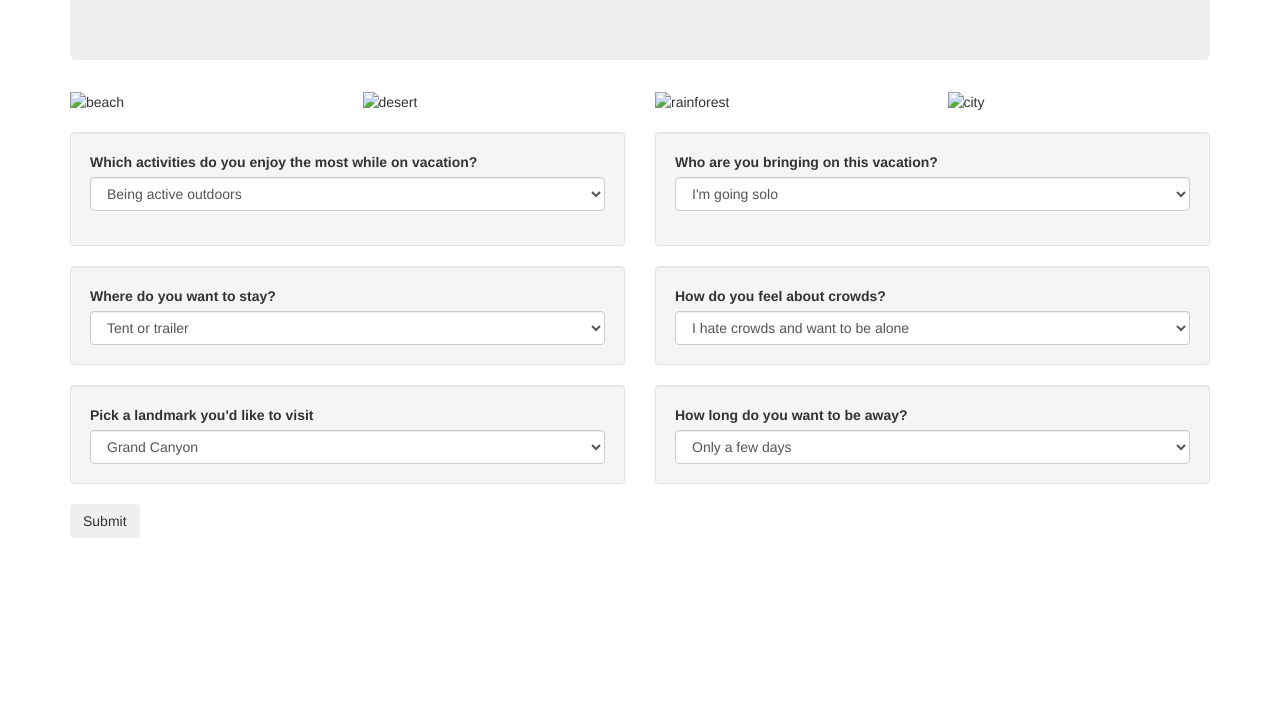
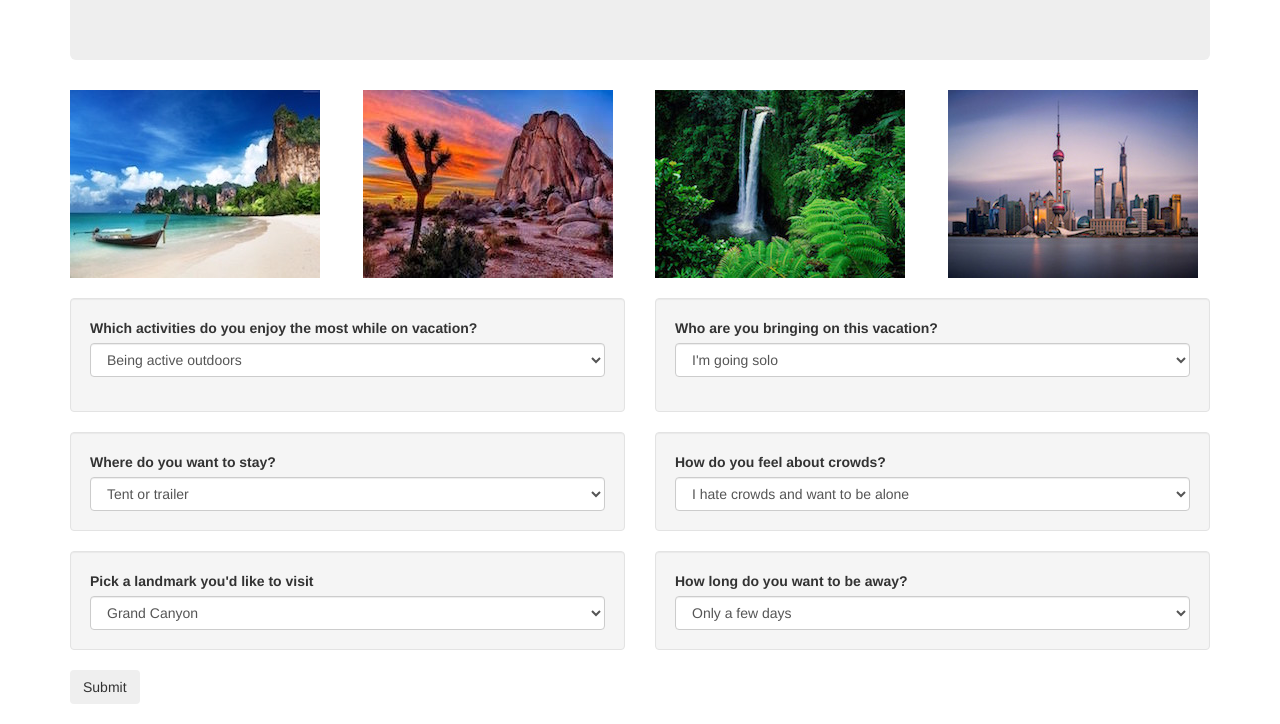
Before and after one commit to TekniKali/vacation-quiz, a plain HTML site: page index.html in a window 1280 px wide. Shown: the part 180-904 px from the top of the page. Before the commit the page ends 800 px from the top, so only its background shows below. Drawn offline with Linux system fonts and the light colour scheme.

Commit message:
add images to top of page

```diff
--- a/index.html
+++ b/index.html
@@ -15,16 +15,16 @@
     </div>
     <div class="row" id="imgs">
       <div class="col-md-3" id="beach">
-        <img src="img/TEST/beach.jpg" alt="beach">
+        <img src="img/beach.jpg" alt="beach">
       </div>
       <div class="col-md-3" id="desert">
-        <img src="img/TEST/desert.jpg" alt="desert">
+        <img src="img/desert.jpg" alt="desert">
       </div>
       <div class="col-md-3" id="rainforest">
-        <img src="img/TEST/rainforest.jpg" alt="rainforest">
+        <img src="img/rainforest.jpg" alt="rainforest">
       </div>
       <div class="col-md-3" id="city">
-        <img src="img/TEST/city.jpg" alt="city">
+        <img src="img/city.jpg" alt="city">
       </div>
     </div>
     <br>
```
Also changed, not shown: img/beach.jpg (added), img/city.jpg (added), img/desert.jpg (added), img/rainforest.jpg (added), img/sedona.jpg (added), img/switzerland.jpg (added), img/tokyo.jpg (added), img/tulum.jpg (added), 2 other files.
